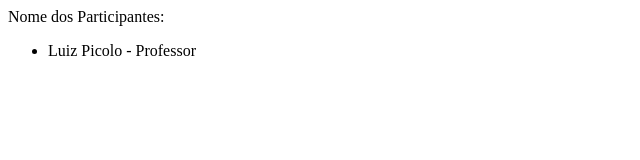
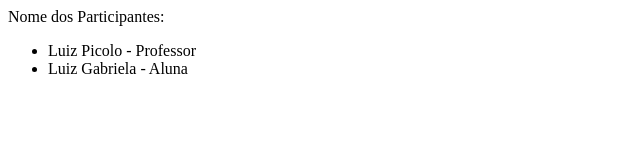
Before and after one commit to maiconfr204/capacitacao-git, a plain HTML site: page index.html in a window 1280 px wide. Shown: the whole page, without its empty margins (0-640 px from the left). Drawn offline with Linux system fonts and the light colour scheme.

Commit message:
foi adicionado um li com o nome gabriela e o que eu faco

```diff
--- a/index.html
+++ b/index.html
@@ -10,6 +10,7 @@
   Nome dos Participantes:
   <ul>
     <li>Luiz Picolo - Professor</li>
+    <li>Luiz Gabriela - Aluna</li>
   </ul>
 </body>
 </html>
```
